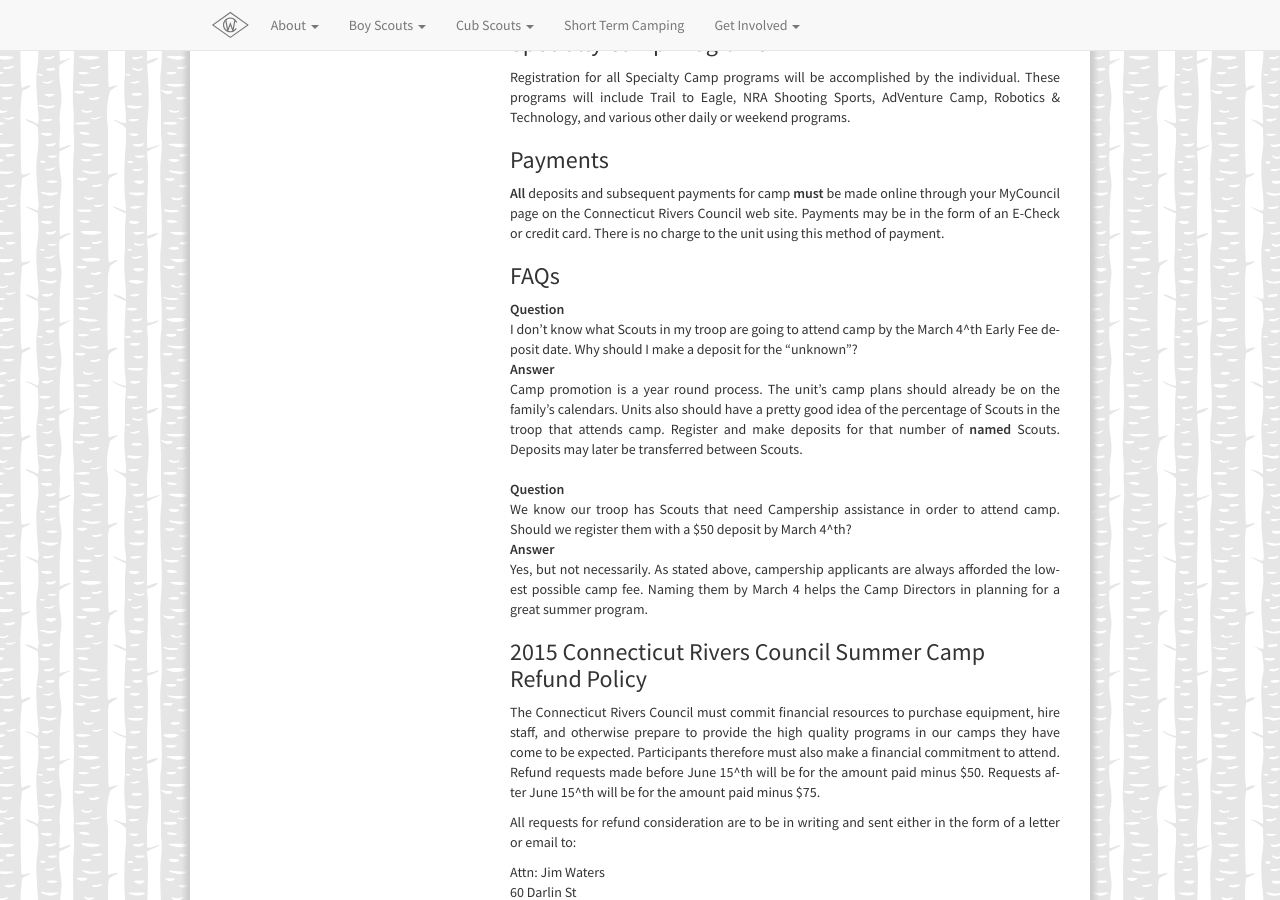
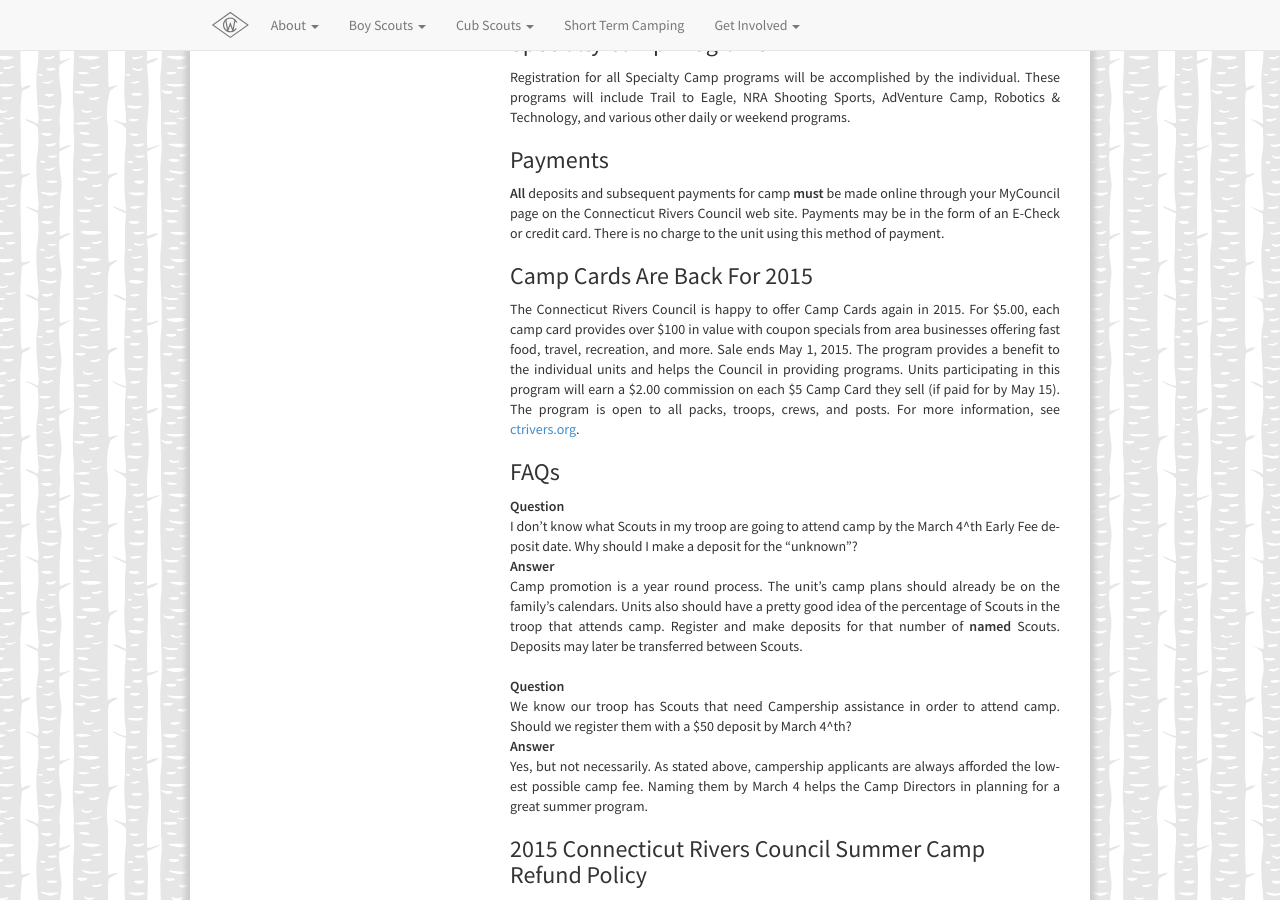
Before and after one commit to campworkcoeman/campworkcoeman.org, a Jekyll site: the page built from summer-camp/fees.md, in a window 1280 px wide and 900 px high, scrolled down 1272 px. Built offline with Jekyll 4.4.1, drawn with Linux system fonts in a browser that asks for light colours; nearby versions of some CDN libraries; Markdown is read by kramdown in place of the engine named in the settings.

Commit message:
Added 2015 camp card information.

```diff
--- a/summer-camp/fees.md
+++ b/summer-camp/fees.md
@@ -75,6 +75,17 @@
 Payments may be in the form of an E-Check or credit card. There is no charge to
 the unit using this method of payment.
 
+### Camp Cards Are Back For 2015
+
+The Connecticut Rivers Council is happy to offer Camp Cards again in 2015. For
+$5.00, each camp card provides over $100 in value with coupon specials from
+area businesses offering fast food, travel, recreation, and more. Sale ends
+May 1, 2015. The program provides a benefit to the individual units and helps
+the Council in providing programs. Units participating in this program will
+earn a $2.00 commission on each $5 Camp Card they sell (if paid for by May 15).
+The program is open to all packs, troops, crews, and posts. For more
+information, see [ctrivers.org](http://www.ctrivers.org/Council/ElectronicScouter/CampCards15).
+
 ### FAQs
 
 Question
```
